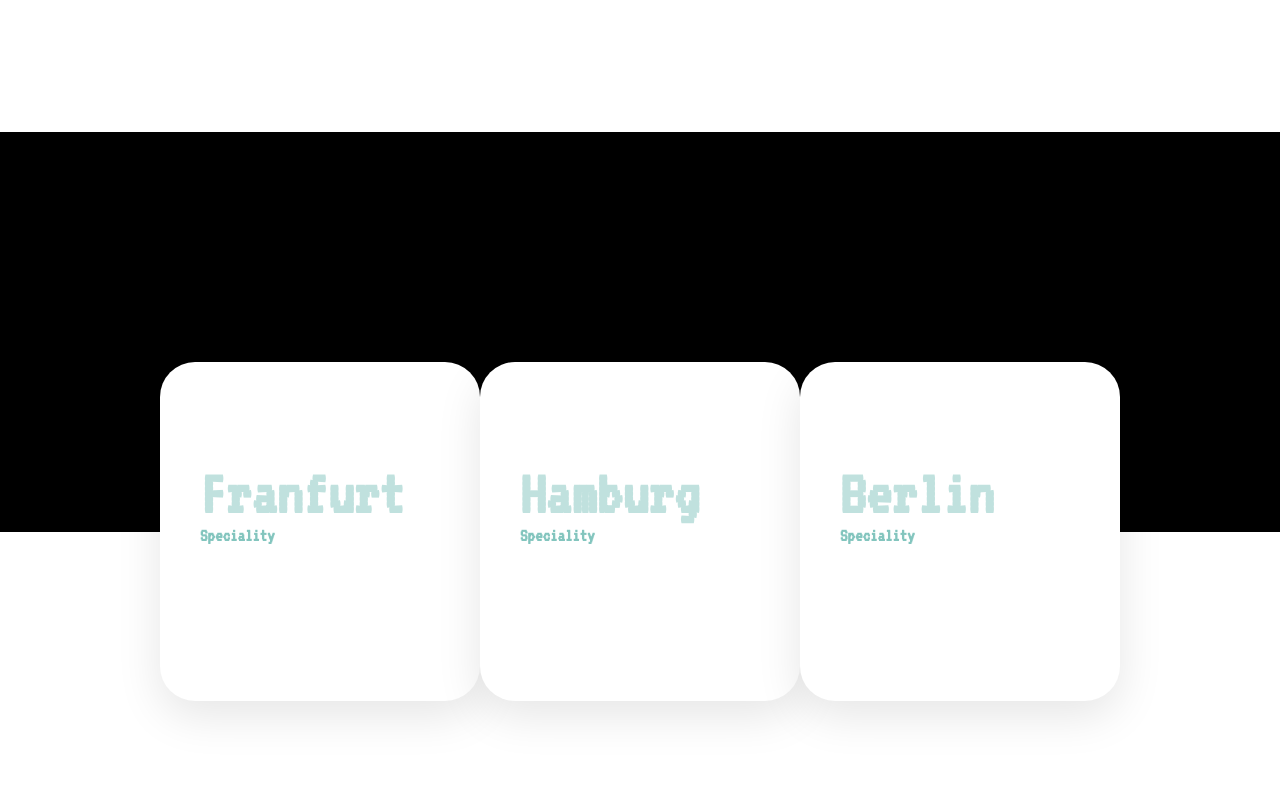
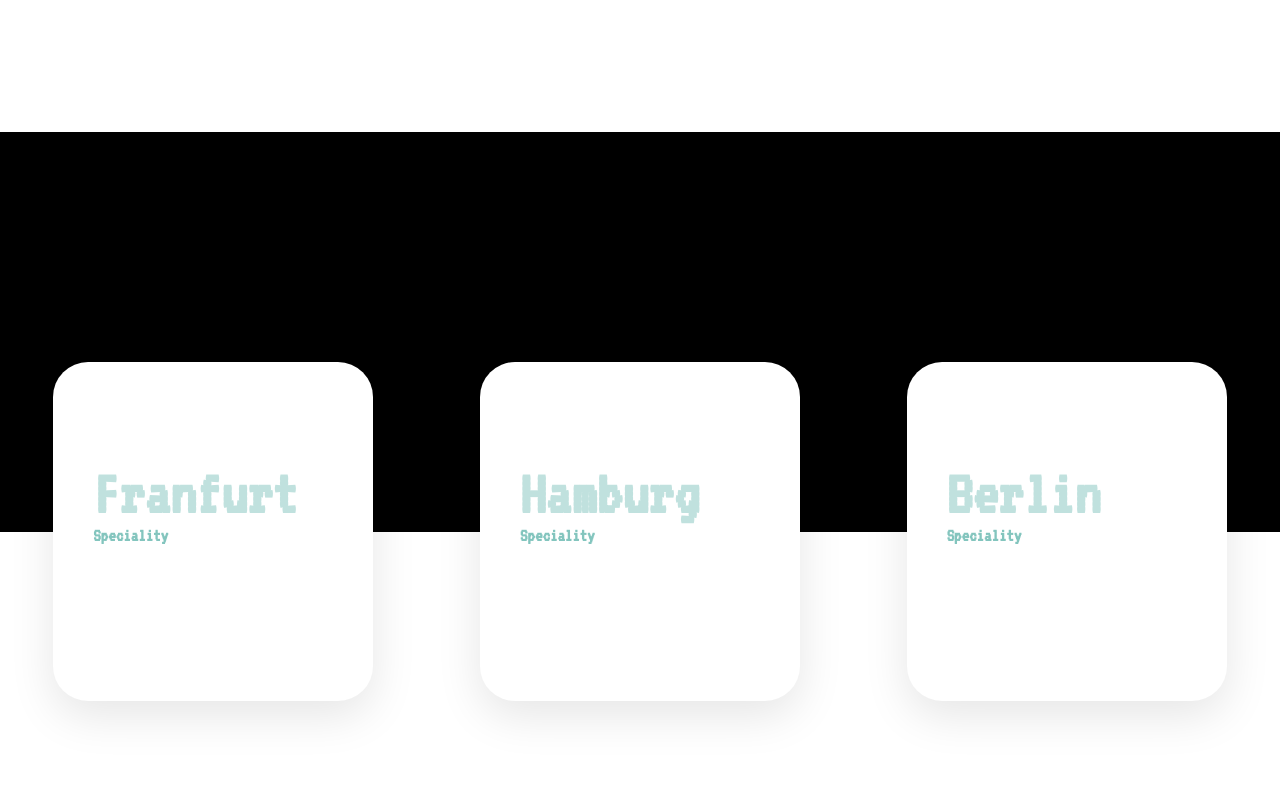
Before and after one commit to Hizkiel-Mesfin/group-project, a website: page index.html in a window 1280 px wide. Shown: the part 5700-6500 px from the top of the page. Drawn offline with Linux system fonts and the light colour scheme; files whose address does not match are found by name.

Commit message:
Update style.css

```diff
--- a/src/style.css
+++ b/src/style.css
@@ -931,8 +931,8 @@ button {
 
 
    /* width: 1100px;
-   display: flex;
-   justify-content: space-between;*/
+   display: flex;*/
+   justify-content: space-around;
    flex-wrap: wrap;
 
 }
```
